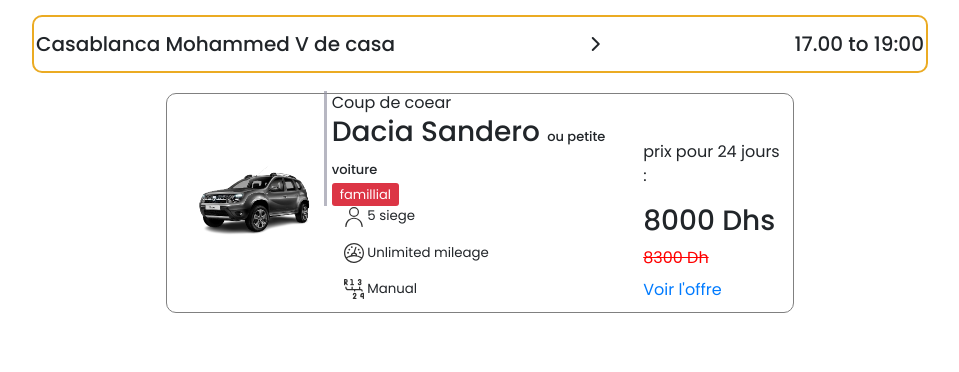
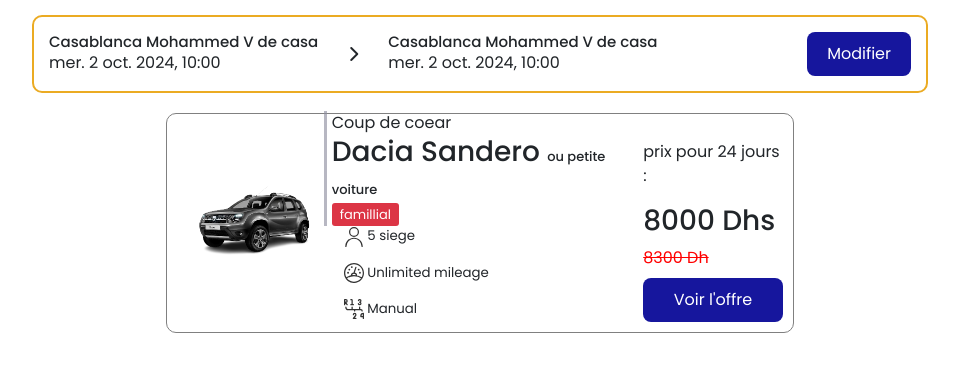
Before and after one commit to zakariaElGuedzi/location-de-voiture, a PHP site: page /listevehicules.html in a window 1280 px wide. Shown: the part 120-492 px from the top of the page, without its empty margins (160-1119 px from the left). Run offline with PHP 8.4, Linux system fonts and the light colour scheme; some libraries are stand-ins or nearby versions.

Commit message:
Single Veh Rent

```diff
--- a/SingleVehicle.css
+++ b/SingleVehicle.css
@@ -47,7 +47,6 @@ section {
   align-items: center;
   border-radius: 10px;
   margin: 15px 0px;
-  text-align: center;
   justify-content: space-between;
 }
 .divCordoneLV .Filter {
@@ -214,4 +213,4 @@ section {
 }
 .Offer .OfferDetails .RSVBTN button:hover {
   background-color: var(--primary-color);
-}/*# sourceMappingURL=articles.css.map */
+}/*# sourceMappingURL=SingleVehicle.css.map */
--- a/SingleVehicle.html
+++ b/SingleVehicle.html
@@ -4,7 +4,7 @@
     <meta charset="UTF-8">
     <meta name="viewport" content="width=device-width, initial-scale=1.0">
     <title>Document</title>
-    <link rel="stylesheet" href="articles.css">
+    <link rel="stylesheet" href="SingleVehicle.css">
     <link rel="preconnect" href="https://fonts.googleapis.com">
     <link rel="preconnect" href="https://fonts.gstatic.com" crossorigin>
     <link href="https://fonts.googleapis.com/css2?family=Poppins:ital,wght@0,100;0,200;0,300;0,400;0,500;0,600;0,700;0,800;0,900;1,100;1,200;1,300;1,400;1,500;1,600;1,700;1,800;1,900&display=swap" rel="stylesheet">
@@ -42,7 +42,7 @@
     <section class="Offer">
         <div class="CarDetails">
             <div class="OfferPrevNext">
-                <a href="">Revenir aux resultat de recheche</a>
+                <a href="listevehicules.html">Revenir aux resultat de recheche</a>
                 <h3>Votre Offre</h3>
             </div>
 
--- a/SingleVehicle.scss
+++ b/SingleVehicle.scss
@@ -48,7 +48,6 @@ section{
     align-items: center;
     border-radius: 10px;
     margin: 15px 0px;
-    text-align: center;
     justify-content: space-between;
     .Filter{
         display: flex;
--- a/listevehicules.css
+++ b/listevehicules.css
@@ -35,16 +35,34 @@ section {
 
 .divCordoneLV {
   border: 2px solid var(--primary-color);
-  padding: 15px 2px;
+  padding: 15px 15px;
   display: flex;
   align-items: center;
-  justify-content: space-between;
   border-radius: 10px;
   margin: 15px 0px;
-  text-align: center;
+  justify-content: space-between;
+}
+.divCordoneLV p {
+  margin: 0;
+}
+.divCordoneLV .Filter {
+  display: flex;
+  gap: 30px;
+  align-items: center;
 }
 .divCordoneLV h5 {
   margin: 0px;
+  font-size: 15px;
+}
+.divCordoneLV button {
+  background-color: var(--button-color);
+  color: white;
+  border: none;
+  padding: 10px 20px;
+  border-radius: 8px;
+}
+.divCordoneLV button:hover {
+  background-color: var(--primary-color);
 }
 
 .addisplay {
@@ -133,8 +151,13 @@ section {
 .info-card .hautDiv .prixAuto button {
   background-color: var(--button-color);
   color: #f4f4f4;
-  padding: 2px 5px;
+  padding: 10px 15px;
   width: 100%;
+  border-radius: 8px;
+}
+.info-card .hautDiv .prixAuto button a {
+  color: white;
+  text-decoration: none;
 }
 
 svg {
--- a/listevehicules.html
+++ b/listevehicules.html
@@ -26,12 +26,21 @@
     </header>
 
     <section class="sec1LV">
-            <div  class="divCordoneLV">
-                <h5>Casablanca Mohammed V de casa</h5>
+        <div  class="divCordoneLV">
+            <div class="Filter">
+                <div>
+                    <h5 class="bold">Casablanca Mohammed V de casa</h5>
+                    <p>mer. 2 oct. 2024, 10:00</p>
+                </div>
                 <i class="fa-solid fa-chevron-right"></i>
-                <h5>17.00 to 19:00</h5>
+                <div>
+                    <h5 class="bold">Casablanca Mohammed V de casa</h5>
+                    <p>mer. 2 oct. 2024, 10:00</p>
+                </div>
             </div>
-    </section>
+            <button class="BtnModifier">Modifier</button>
+        </div>
+</section>
 
     <!-- ad display -->
     <!-- <div class="addisplay"></div> -->
@@ -69,7 +78,7 @@
                         <h3 id="secondPrice"></h3>
                     <s id="firstPrice"></s>
                     </label>
-                    <a href="article.html">Voir l'offre</a>
+                    <button> <a href="SingleVehicle.html"> Voir l'offre</a></button>
                </div>
             </div>
 
--- a/listevehicules.scss
+++ b/listevehicules.scss
@@ -36,15 +36,33 @@ section {
 }
 .divCordoneLV {
     border: 2px solid var(--primary-color);
-    padding: 15px 2px;
+    padding: 15px 15px;
     display: flex;
     align-items: center;
-    justify-content: space-between;
     border-radius: 10px;
     margin: 15px 0px;
-    text-align: center;
+    justify-content: space-between;
+    p{
+        margin: 0;
+    }
+    .Filter{
+        display: flex;
+        gap: 30px;
+        align-items: center;
+    }
     h5 {
         margin: 0px;
+        font-size: 15px;
+    }
+    button{
+        background-color: var(--button-color);
+        color: white;
+        border: none;
+        padding: 10px 20px;
+        border-radius: 8px;
+    }
+    button:hover{
+        background-color: var(--primary-color);
     }
 }
 
@@ -142,11 +160,16 @@ section {
             align-items: start;
             justify-content: end;
             flex-direction: column;
-            button {
+            button{
                 background-color: var(--button-color);
                 color: #f4f4f4;
-                padding: 2px 5px;
+                padding: 10px 15px;
                 width: 100%;
+                border-radius: 8px;
+                a{
+                    color: white;
+                    text-decoration: none;
+                }
             }
         }
     }
```
Also changed, not shown: 2 other files.
